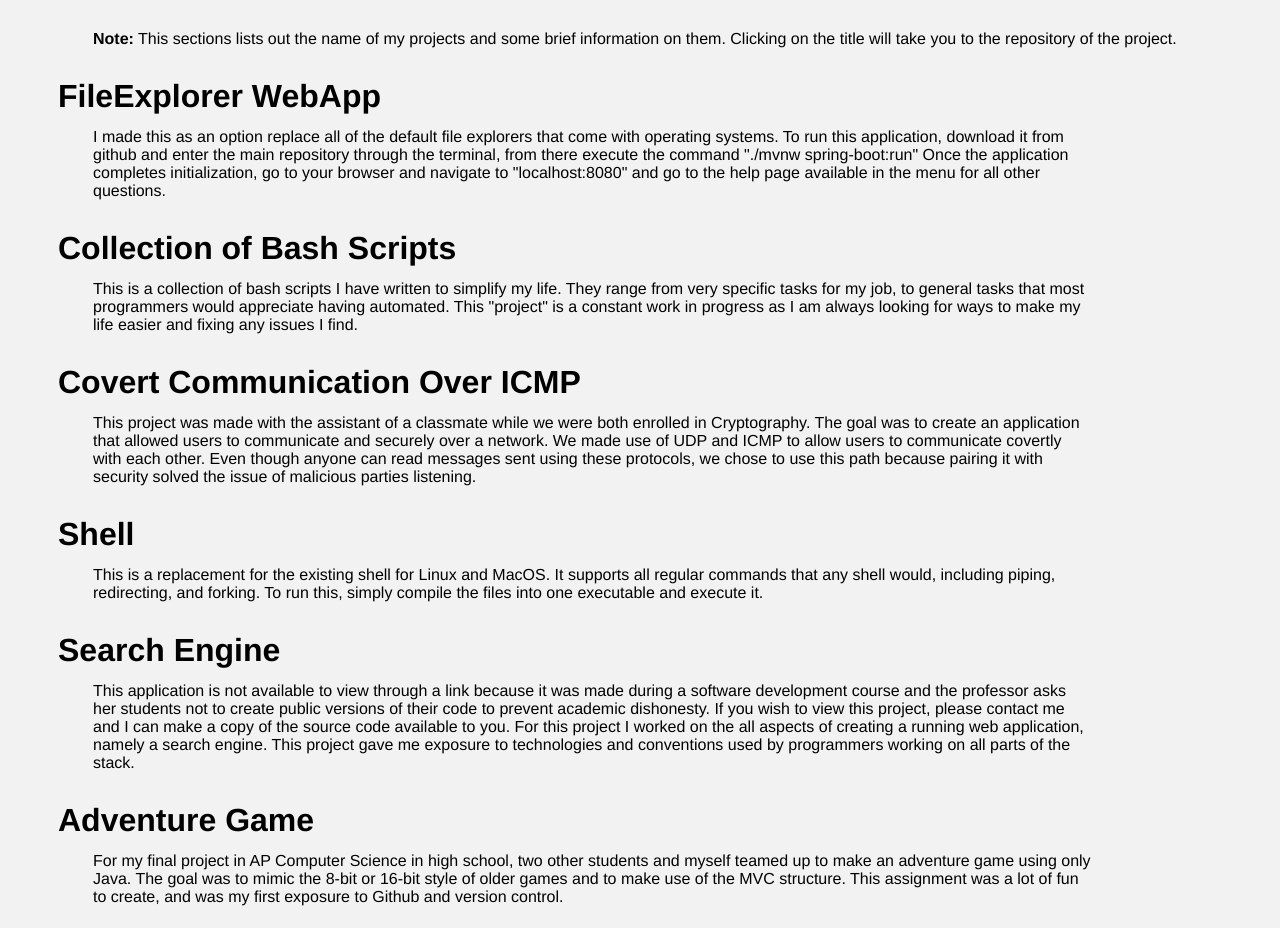
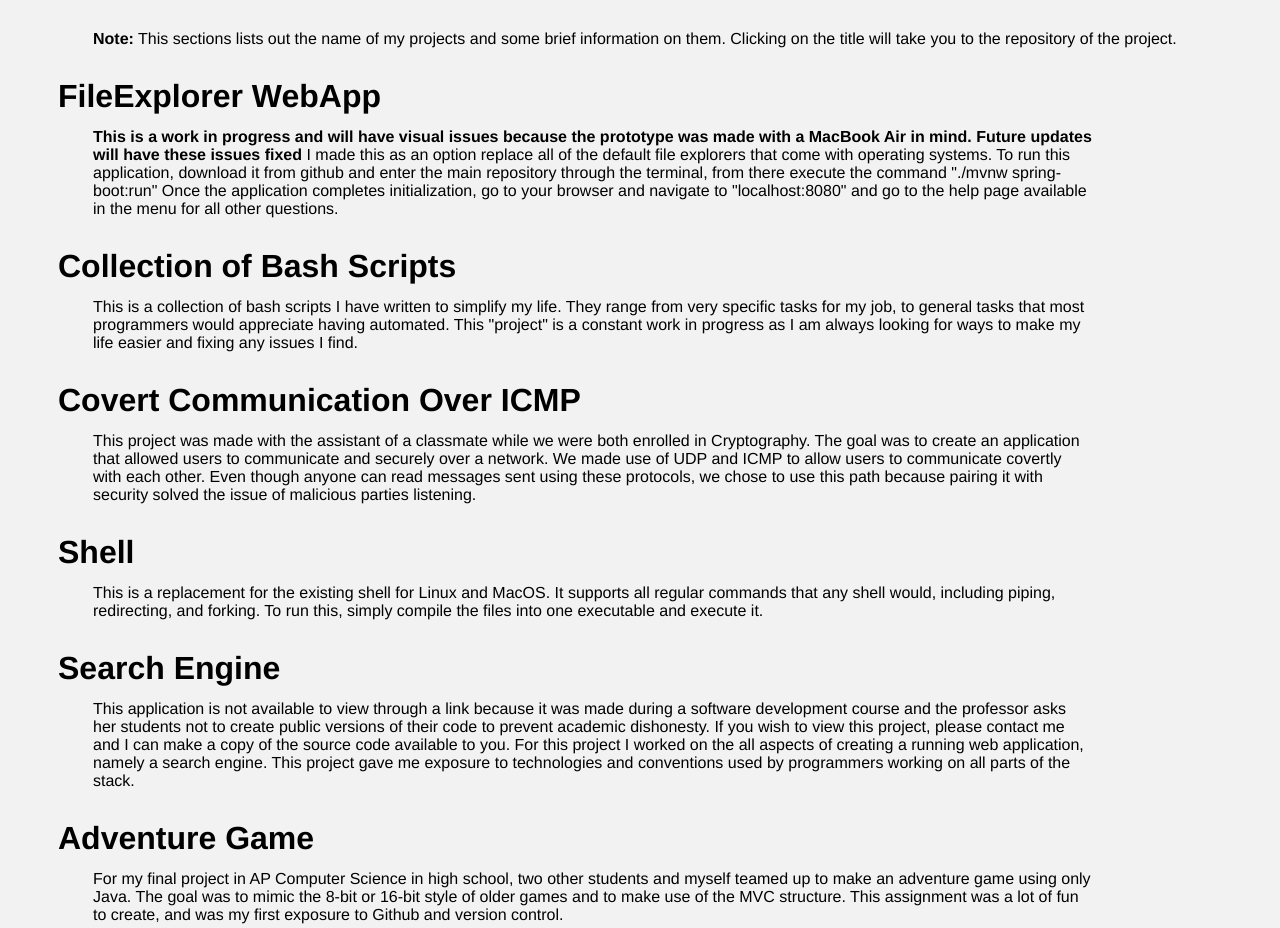
Before and after one commit to namiranianp/namiranianp.github.io, a plain HTML site: page index.html in a window 1280 px wide. Shown: the part 3300-4228 px from the top of the page. Drawn offline with Linux system fonts and the light colour scheme.

Commit message:
adding Work In Progress disclaimer to File Explorer description

```diff
--- a/index.html
+++ b/index.html
@@ -162,7 +162,7 @@
 			<li>
 				<a href="https://github.com/namiranianp/Browser"><h1 style="margin-bottom: -10px;">FileExplorer WebApp</h1></a><br>
 			</li>
-			<p style="margin-bottom: 10px; max-width: 1000px;">I made this as an option replace all of the default file explorers that come with operating systems. To run this application, download it from github and enter the main repository through the terminal, from there execute the command &quot;./mvnw spring-boot:run&quot; Once the application completes initialization, go to your browser and navigate to &quot;localhost:8080&quot; and go to the help page available in the menu for all other questions.</p>
+			<p style="margin-bottom: 10px; max-width: 1000px;"><b>This is a work in progress and will have visual issues because the prototype was made with a MacBook Air in mind. Future updates will have these issues fixed</b> I made this as an option replace all of the default file explorers that come with operating systems. To run this application, download it from github and enter the main repository through the terminal, from there execute the command &quot;./mvnw spring-boot:run&quot; Once the application completes initialization, go to your browser and navigate to &quot;localhost:8080&quot; and go to the help page available in the menu for all other questions.</p>
 			<li>
 				<a href="https://github.com/namiranianp/Scripts"><h1 style="margin-bottom: -10px;">Collection of Bash Scripts</h1></a><br>
 			</li>
```
